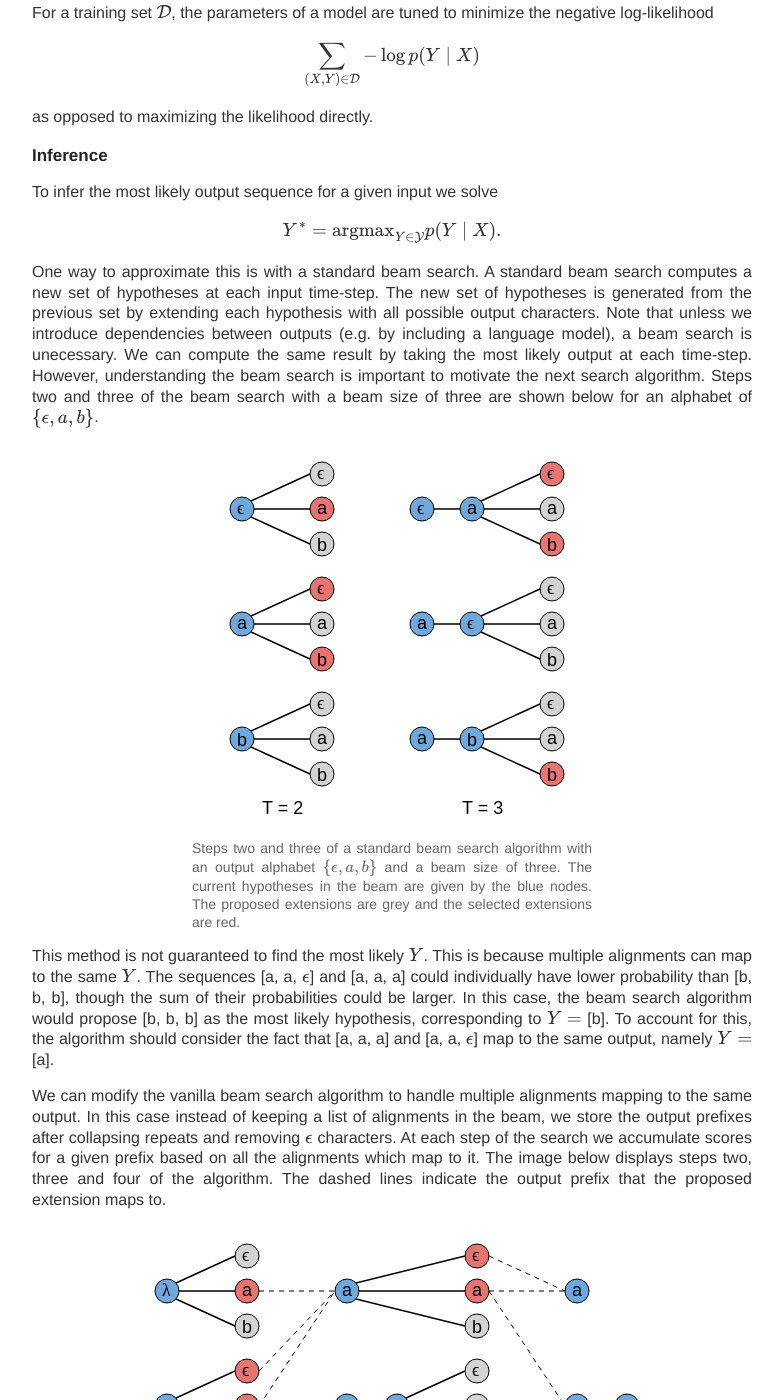
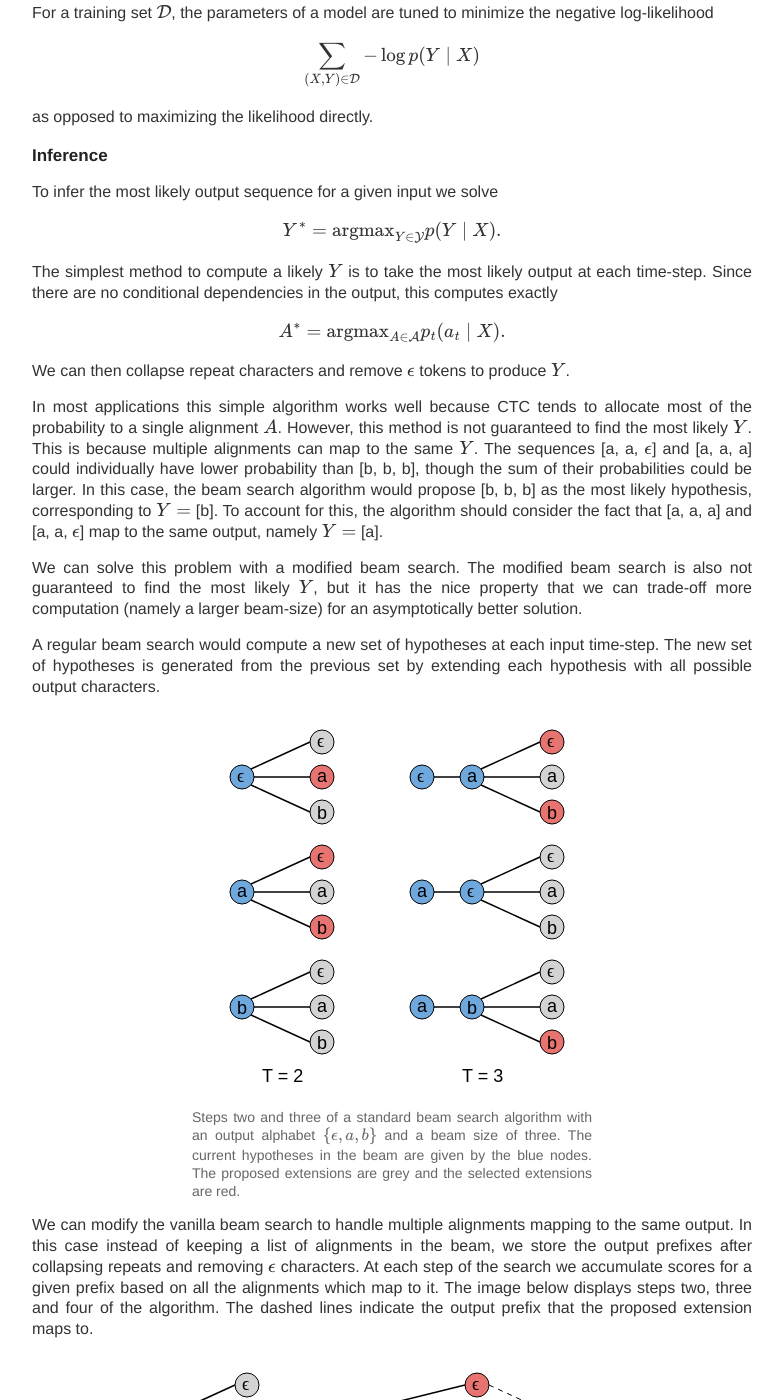
Before and after one commit to awni/awni.github.io, a Jekyll site: the page built from ctc-draft.md, in a window 1280 px wide and 1400 px high, scrolled down 4485 px. Shown: the whole window, without its empty margins (248-1031 px from the left). Built offline with Jekyll 4.4.1, drawn with Linux system fonts in a browser that asks for light colours; formulas are drawn with MathJax 3; comment, search, counter and statistics services are not loaded; some of the changed text lies outside the part shown.

Commit message:
clean-up beam search section

```diff
--- a/ctc-draft.md
+++ b/ctc-draft.md
@@ -32,9 +32,10 @@ accurate transcription.
 
 The sequence transduction problem has three properties which make it difficult
 to use traditional supervised learning algorithms.
-- Not all $$X \in \mathcal{X}$$ have the same length. The same is true for $$Y \in
-  \mathcal{Y}$$. In other words, the lengths $$T$$ and $$U$$ can vary.
-- The lengths of the input and output are usually not the same or $$T \ne U$$.
+- Not all $$Y \in \mathcal{Y}$$ have the same length. The same is usually true
+  for $$X \in \mathcal{X}$$. In other words, the lengths $$T$$ and $$U$$ can
+  vary.
+- The ratio of the lengths $$T$$ and $$U$$ can vary.
 - We don't have an accurate alignment (a correspondence of the elements) of
   $$X$$ and $$Y$$.
 
@@ -230,15 +231,34 @@ To infer the most likely output sequence for a given input we solve
 Y^\* = \text{argmax}\_{Y \in \mathcal{Y}} p(Y \mid X).
 \end{align}
 
-One way to approximate this is with a standard beam search. A standard beam
-search computes a new set of hypotheses at each input time-step. The new set of
-hypotheses is generated from the previous set by extending each hypothesis with
-all possible output characters. Note that unless we introduce dependencies
-between outputs (e.g. by including a language model), a beam search is
-unecessary. We can compute the same result by taking the most likely output at
-each time-step. However, understanding the beam search is important to motivate
-the next search algorithm. Steps two and three of the beam search with a beam
-size of three are shown below for an alphabet of $$\{\epsilon, a, b\}$$.
+The simplest method to compute a likely $$Y$$ is to take the most likely output
+at each time-step. Since there are no conditional dependencies in the output,
+this computes exactly
+\begin{align}
+A^\* = \text{argmax}\_{A \in \mathcal{A}} p_t(a_t \mid X).
+\end{align}
+We can then collapse repeat characters and remove $$\epsilon$$ tokens to
+produce $$Y$$.
+
+In most applications this simple algorithm works well because CTC tends to
+allocate most of the probability to a single alignment $$A$$. However, this
+method is not guaranteed to find the most likely $$Y$$. This is because
+multiple alignments can map to the same $$Y$$. The sequences [a, a,
+$$\epsilon$$] and [a, a, a] could individually have lower probability than [b,
+b, b], though the sum of their probabilities could be larger. In this case, the
+beam search algorithm would propose [b, b, b] as the most likely hypothesis,
+corresponding to $$Y =$$ [b]. To account for this, the algorithm should
+consider the fact that [a, a, a] and [a, a, $$\epsilon$$] map to the same
+output, namely $$Y =$$ [a].
+
+We can solve this problem with a modified beam search. The modified beam search
+is also not guaranteed to find the most likely $$Y$$, but it has the nice
+property that we can trade-off more computation (namely a larger beam-size) for
+an asymptotically better solution.
+
+A regular beam search would compute a new set of hypotheses at each input
+time-step. The new set of hypotheses is generated from the previous set by
+extending each hypothesis with all possible output characters.
 
 <div class="figure">
 <img src="{{ site.base_url }}/images/ctc/beam_search.svg" />
@@ -250,23 +270,13 @@ grey and the selected extensions are red.
 </div>
 </div>
 
-This method is not guaranteed to find the most likely $$Y$$. This is because
-multiple alignments can map to the same $$Y$$. The sequences [a, a,
-$$\epsilon$$] and [a, a, a] could individually have lower probability than [b,
-b, b], though the sum of their probabilities could be larger. In this case, the
-beam search algorithm would propose [b, b, b] as the most likely hypothesis,
-corresponding to $$Y =$$ [b]. To account for this, the algorithm should
-consider the fact that [a, a, a] and [a, a, $$\epsilon$$] map to the same
-output, namely $$Y =$$ [a].
-
-We can modify the vanilla beam search algorithm to handle multiple alignments
-mapping to the same output. In this case instead of keeping a list of
-alignments in the beam, we store the output prefixes after collapsing repeats
-and removing $$\epsilon$$ characters. At each step of the search we accumulate
-scores for a given prefix based on all the alignments which map to it. The
-image below displays steps two, three and four of the algorithm. The dashed
-lines indicate the output prefix that the proposed extension maps to.
-
+We can modify the vanilla beam search to handle multiple alignments mapping to
+the same output. In this case instead of keeping a list of alignments in the
+beam, we store the output prefixes after collapsing repeats and removing
+$$\epsilon$$ characters. At each step of the search we accumulate scores for a
+given prefix based on all the alignments which map to it. The image below
+displays steps two, three and four of the algorithm. The dashed lines indicate
+the output prefix that the proposed extension maps to.
 
 <div class="figure">
 <img src="{{ site.base_url }}/images/ctc/prefix_beam_search.svg" />
@@ -296,9 +306,8 @@ when we rank the hypotheses at each step before pruning the beam, we should
 rank by the combined score.
 
 The implementation of this algorithm does not require much code. The code is,
-however, dense and tricky to get right. Refer to this
-[gist][decoder-gist] for an
-example implementation in Python.
+however, dense and tricky to get right. Refer to this [gist][decoder-gist] for
+an example implementation in Python.
 
 In some problems, such as speech recognition, incorporating a language model
 over the outputs significantly improves accuracy. In this case we can
@@ -309,10 +318,10 @@ Y^\* = \text{argmax}\_{Y \in \mathcal{Y}} p(Y \mid X) p(Y)^\alpha L(Y)^\beta.
 The function $$L(\cdot)$$ computes the length of $$Y$$ in terms of the language
 model tokens and serves as a word insertion bonus. The language model scores
 are only included when a prefix is extended by a character (or word) and not at
-every time-step. This causes the search to favor shorter prefixes, as measured
-by $$L(\cdot)$$, since they do not have many language model updates. The
-insertion bonus helps with this. The parameters $$\alpha$$ and $$\beta$$ are
-usually set by cross-validation.
+every step of the algorithm. This causes the search to favor shorter prefixes,
+as measured by $$L(\cdot)$$, since they do not have many language model
+updates. The insertion bonus helps with this. The parameters $$\alpha$$ and
+$$\beta$$ are usually set by cross-validation.
 
 ## Properties of CTC
 
@@ -376,13 +385,13 @@ of audio, but a character based CTC model would not allow for this.
 ### Input Synchronous Inference
 
 Inference with CTC is done in an *input synchronous* manner as opposed to an
-*output synchronous* manner. This means the beam search is pruned after each
-input time-step and the algorithm terminates when all of the input has been
-processed. This is opposed to output synchronous decoding which prunes the beam
-after each output time-step and typically terminates on an end-of-sequence
-marker. Input synchronous inference makes streaming the decoding process much
-easier. For some applications streaming the inference computation is critical
-to achieve low latency response times.
+*output synchronous* manner. This means the beam search is pruned after
+processing each input element and the algorithm terminates when all of the
+input has been seen. This is opposed to output synchronous decoding which
+prunes the beam after each output time-step and typically terminates on an
+end-of-sequence marker. Input synchronous inference makes streaming the
+decoding process easier. For some applications streaming the inference
+computation is critical to achieve low latency response times.
 
 ## CTC in Context
 
```
Also changed, not shown: other parts of ctc-draft.md (+1 -1 lines).
